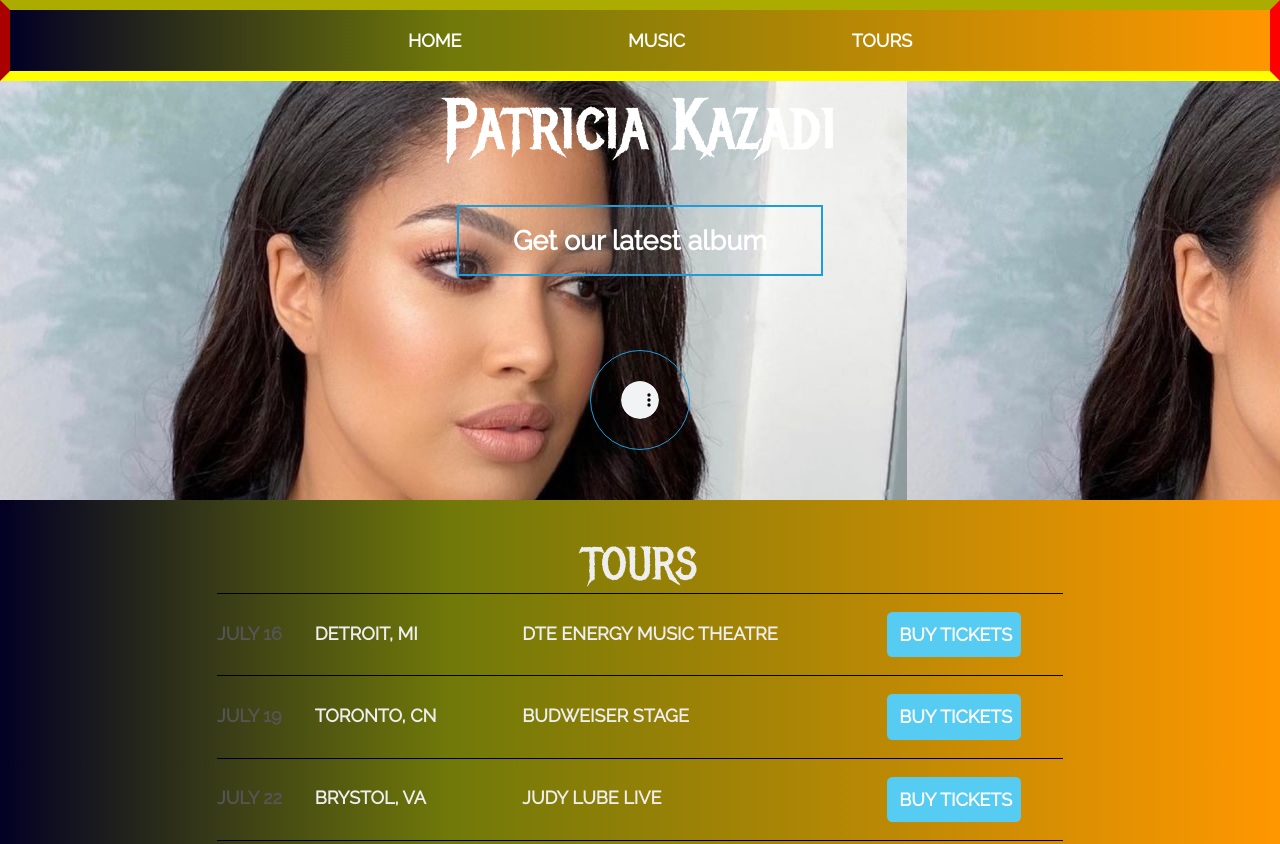
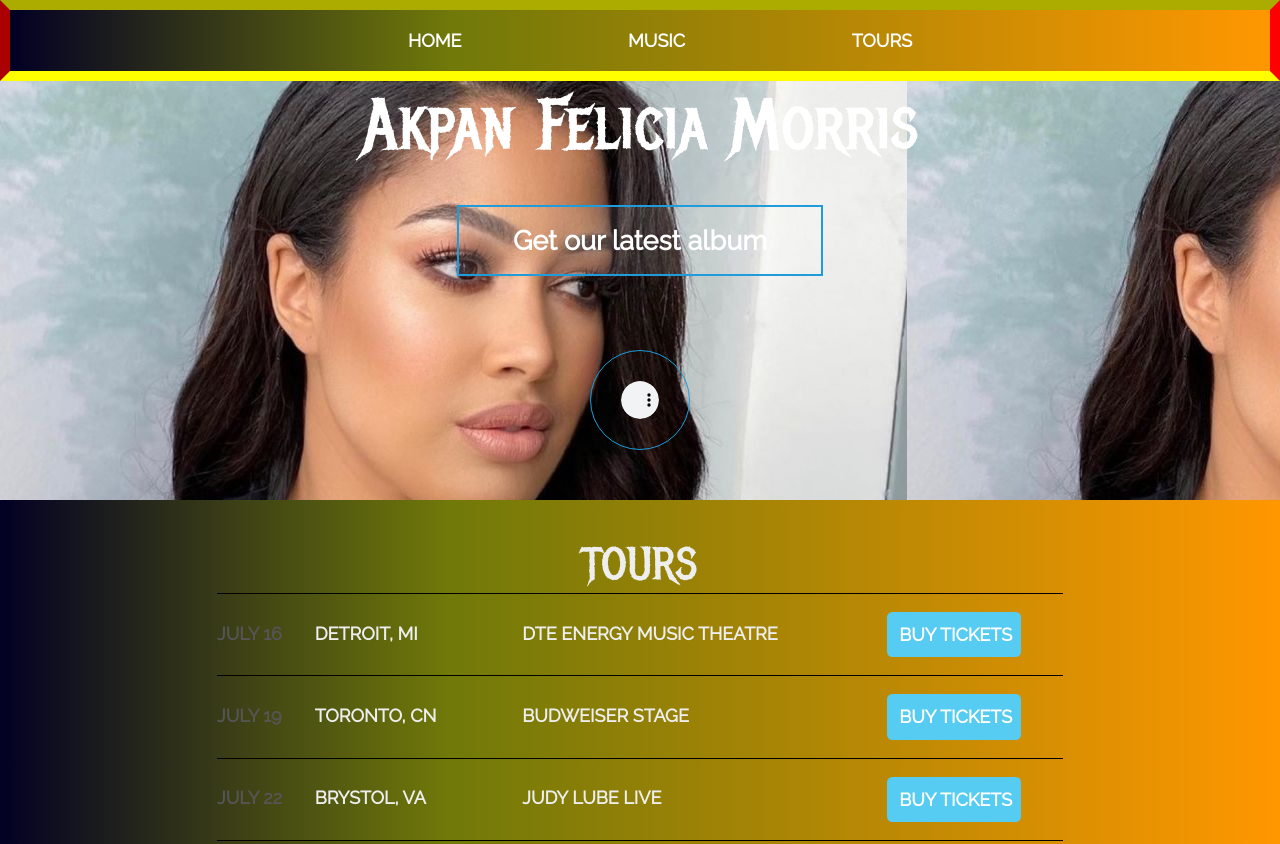
Before and after one commit to Adebowale3/kazadi, a plain HTML site: page Kazadi-tours.html in a window 1280 px wide. Shown: the top 844 px of the page. Drawn offline with Linux system fonts and the light colour scheme; a web font is replaced by a local one.

Commit message:
Update Kazadi-tours.html

```diff
--- a/Kazadi-tours.html
+++ b/Kazadi-tours.html
@@ -19,7 +19,7 @@
 
             </ul>
         </nav>
-        <h1 class="band-name band-name-large">Patricia Kazadi </h1> <br>
+        <h1 class="band-name band-name-large">Akpan Felicia Morris </h1> <br>
         <div class="container1">
            <button class="btn btn-header" type="button" >Get our latest album</button>
         </div>
```
